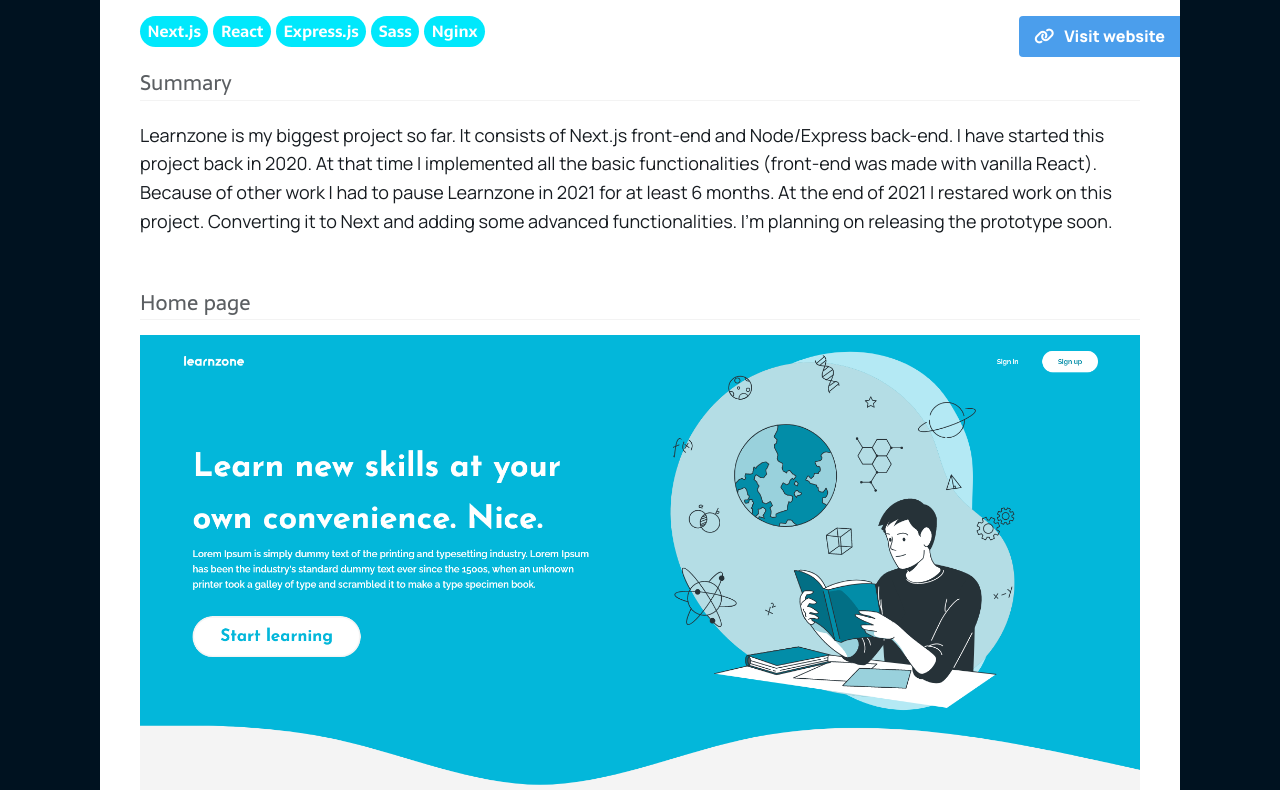
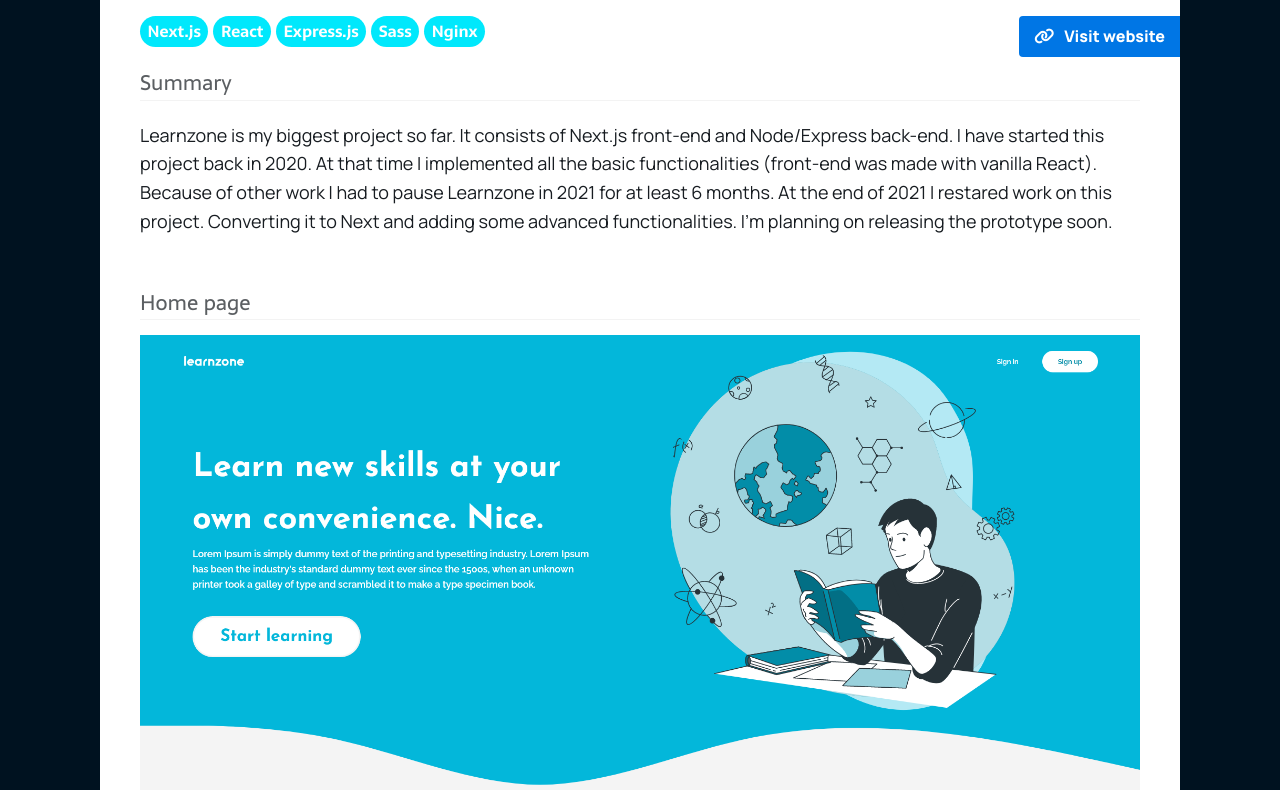
Before and after one commit to aljaz90/aljaz90.github.io, a plain HTML site: page learnzone.html in a window 1280 px wide. Shown: the part 214-1004 px from the top of the page. Drawn offline with Linux system fonts and the light colour scheme.

Commit message:
Update learnzone.html

```diff
--- a/learnzone.html
+++ b/learnzone.html
@@ -36,7 +36,7 @@
     </header>
     <section class="project">
         <div class="project--links">
-            <a href="#" class="project--links--item project--links--item-important project--links--item-disabled">
+            <a href="https://www.learnzone.cyou" class="project--links--item project--links--item-important">
                 <i class="fa-solid fa-link"></i>
                 Visit website
             </a>
```
